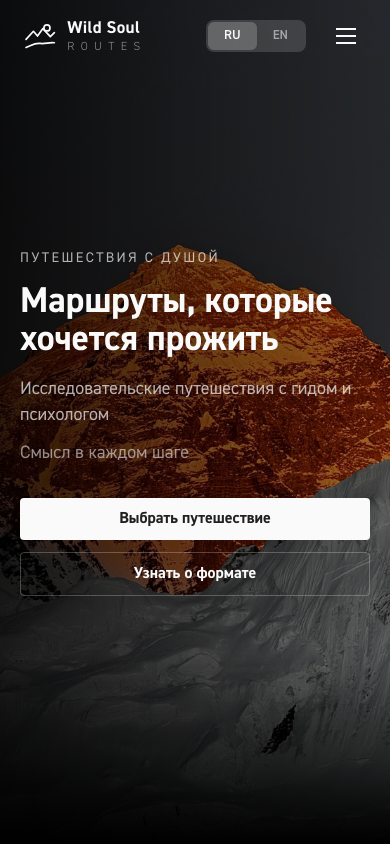
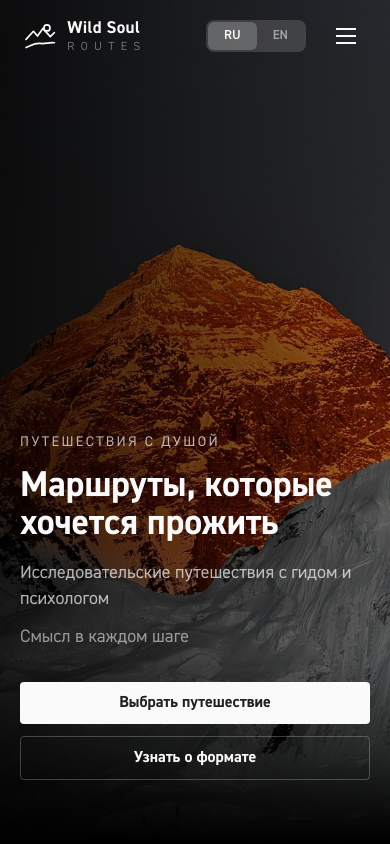
Before and after one commit to fifulina-uxui/wild-soul-routes, a React (Vite) app: page / in a window 390 px wide. Shown: the top 844 px of the page. Built offline with nearby package versions, Linux system fonts and the light colour scheme.

Commit message:
Mobile hero: content bottom-aligned so buttons sit at screen bottom

```diff
--- a/src/sections/Hero.tsx
+++ b/src/sections/Hero.tsx
@@ -5,7 +5,7 @@ export default function Hero() {
   const { t } = useLang()
 
   return (
-    <section id="top" className="relative flex min-h-[100svh] items-center overflow-hidden">
+    <section id="top" className="relative flex min-h-[100svh] items-end overflow-hidden sm:items-center">
       <img
         src={asset('images/hero-home.jpg')}
         alt="Эверест в закатном свете, полная луна над вершиной"
```
